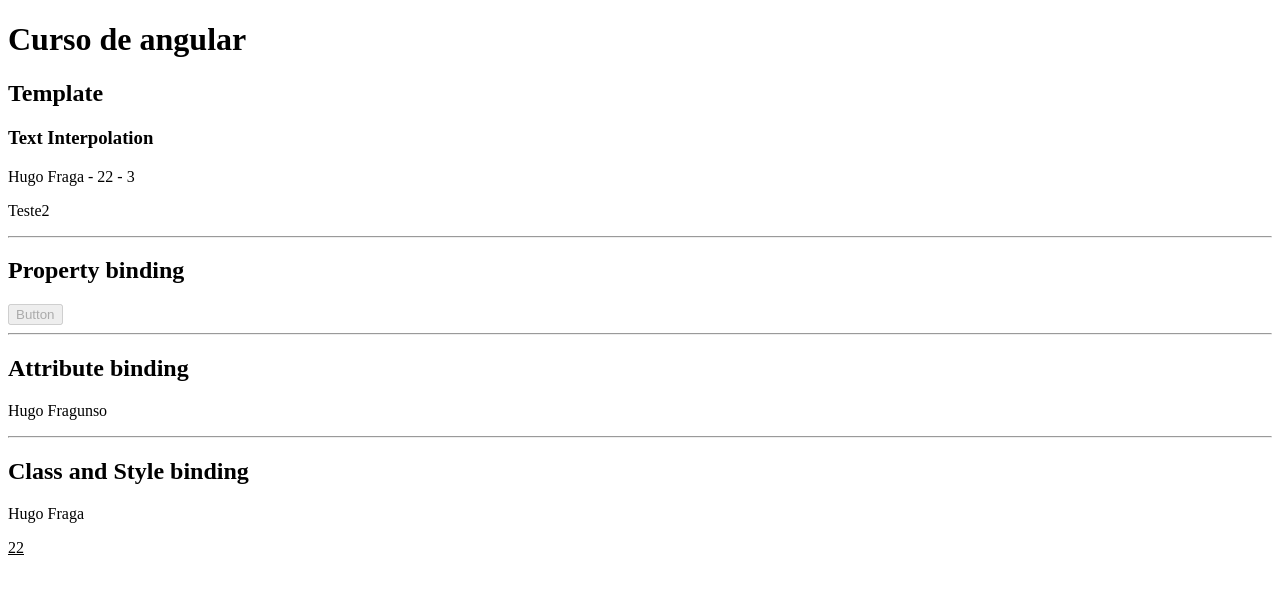
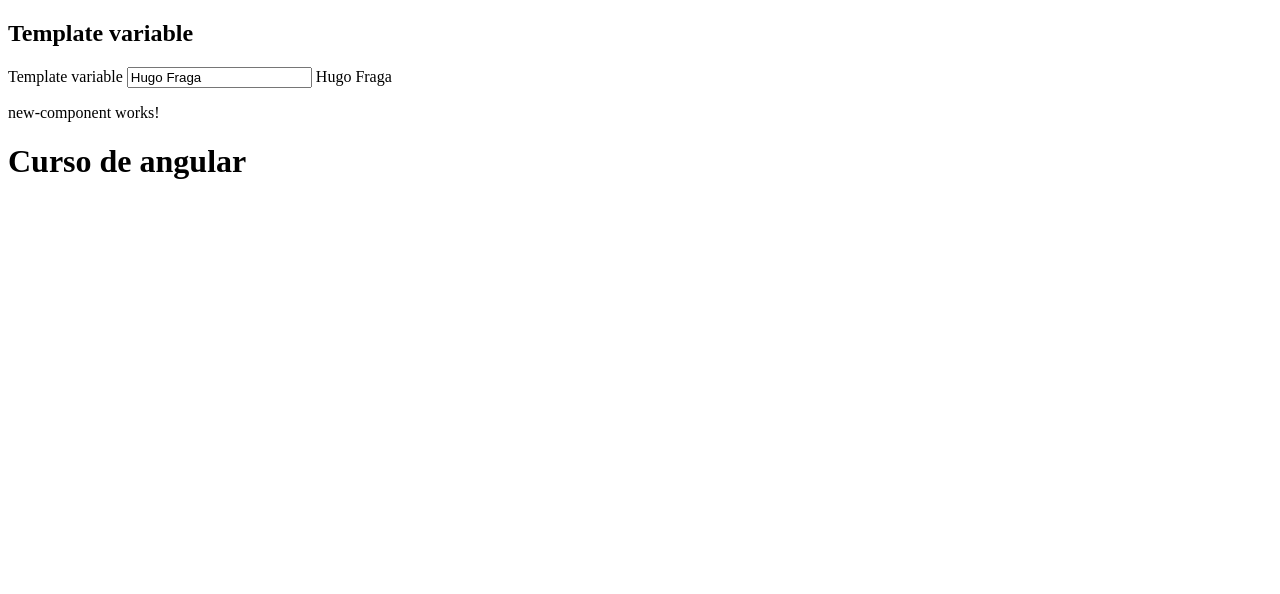
Before and after one commit to HugoFR1/meu-primeiro-projeto-latest-Main-, an Angular app: page / in a window 1280 px wide. Shown: the top 594 px of the page. Built offline with nearby package versions, Linux system fonts and the light colour scheme.

Commit message:
templates

```diff
--- a/src/app/app.component.ts
+++ b/src/app/app.component.ts
@@ -5,11 +5,12 @@ import { RouterOutlet } from '@angular/router';
 //Components
 import { NewComponent } from './components/new-component/new-component.component';
 import { TemplateBindingComponent } from './components/template/template-binding/template-binding.component';
+import { TemplateVariablesComponent } from './components/template/template-variables/template-variables.component';
 
 @Component({
   selector: 'app-root',
   standalone: true,
-  imports: [RouterOutlet, CommonModule, NewComponent, TemplateBindingComponent],
+  imports: [RouterOutlet, CommonModule, NewComponent, TemplateBindingComponent, TemplateVariablesComponent],
   styles:[
     `
       h1 {
@@ -17,9 +18,11 @@ import { TemplateBindingComponent } from './components/template/template-binding
       }
     `],
   template: `
+  <!-- <app-template-binding/> -->
   <!--router-outlet></!--router-outlet> -->
+  <app-template-variables/>
   <h1>Curso de angular</h1>
-  <app-template-binding/>
+
 
 
   `,
--- a/src/app/components/new-component/new-component.component.ts
+++ b/src/app/components/new-component/new-component.component.ts
@@ -10,5 +10,6 @@ import { Component } from '@angular/core';
   styles:[],
 })
 export class NewComponent  {
+  public name = 'New Component';
 
 }
--- a/src/app/components/template/template-binding/template-binding.component.html
+++ b/src/app/components/template/template-binding/template-binding.component.html
@@ -1,25 +1,65 @@
-<h2>Template</h2>
+<!-- <h2>Template</h2>
 <h3>Text Interpolation</h3>
-<p>{{ name }} - {{ age }} - {{ sum(1, 2) }}</p>
+<<p>{{ name }} - {{ age }} - {{ sum() }}</p>-->
 
-<p>{{ condition }}</p>
-<hr/>
+<!-- <p>{{ condition }}</p>
+<hr/> -->
 
-<h2>Property binding</h2>
-<!--<element [property]='value'><\element>-->
-  <button [disabled]="isDisabled">Button</button>
+<!-- <h2>Property binding</h2>
+<<element [property]='value'><\element>-->
+  <!-- <button [disabled]="isDisabled">Button</button> -->
   <!--img [src]="srcValue" [alt]="name" [title]="name" /> -->
 
   <hr />
 
-  <h2>Attribute binding</h2>
+  <!-- <h2>Attribute binding</h2> -->
   <!--<element[attr.attribute-you-are-targeting]='value'></element>-->
-  <p [attr.title]="name" [attr.aria-Label]="name">Hugo Fragunso</p>
-  <hr />
+  <!-- <p [attr.title]="name" [attr.aria-Label]="name">Hugo Fragunso</p>
+  <hr /> -->
 
-  <h2>Class and Style binding</h2>
-  <p [class.background-red]="age>= 22" [class.background-red]="age === 22">
+  <!-- <h2>Class and Style binding</h2>
+  <p [class.background-red]="age > 22" [class.background-blue]="age < 22">
     {{ name }}
   </p>
 
   <p [style.text-decoration]="isTextDecoration">{{ age }}</p>
+
+  <hr />
+
+  <h2>Event Binding</h2> -->
+  <!--
+  <element
+      (targetEventName)='TemplateStatement'
+  ></element>
+  -->
+   <!-- <button (click)="sum()">+</button>
+   <button (click)="sub()">-</button>
+   <input (keydown.shift.t)="onKeyDown($event)" />
+
+   <div
+    style="background: red; width: 300px; height: 300px; margin-top: 10px"
+    (mousemove)="onMouseMove($event)"
+   ></div>
+
+
+   <hr />
+
+   <h3>Two-way binding</h3>
+   <input [ngModel]="name" />
+
+   {{ name }}
+
+   <hr />
+
+   <h2>Templates</h2>
+
+   <h3>Diretiva de atributo</h3>
+   <div [ngClass]="{ 'background-red': age > 25, 'background-blue': age < 25 }"> Classes condicionais.</div>
+
+   <div [ngStyle]="{
+   color: age > 25 ? 'green' : 'red',
+   'font-size': age > 25 ? '10px' : '20px',
+   }"
+   >
+   Estilo dinamico
+  </div> -->
--- a/src/app/components/template/template-binding/template-binding.component.scss
+++ b/src/app/components/template/template-binding/template-binding.component.scss
@@ -0,0 +1,6 @@
+.background-red{
+  background: red;
+}
+.background-blue{
+  background: blue;
+}
--- a/src/app/components/template/template-binding/template-binding.component.ts
+++ b/src/app/components/template/template-binding/template-binding.component.ts
@@ -1,24 +1,41 @@
-import { CommonModule } from '@angular/common';
+import { CommonModule, NgClass } from '@angular/common';
 import { Component } from '@angular/core';
+import { FormsModule } from '@angular/forms';
 
 @Component({
   selector: 'app-template-binding',
   standalone: true,
-  imports: [CommonModule],
+  imports: [CommonModule, FormsModule, NgClass],
   templateUrl: './template-binding.component.html',
   styleUrl: './template-binding.component.scss'
 })
 export class TemplateBindingComponent {
   public name = 'Hugo Fraga';
   public age = 22;
-  public condition = this.age < 1 ? "Teste1" : "Teste2"
+  public condition = this.age > 1 ? 'Teste1' : 'Teste2';
+
   public isDisabled = true;
   public srcValue =
-  'https://vidafullstack.com.br/wp-content/uploads/2022/04/Aprenda-o-que-e-Databinding-com-Angular-1080x675.jpg';
+    'https://vidafullstack.com.br/wp-content/uploads/2022/04/Aprenda-o-que-e-Databinding-com-Angular-1080x675.jpg';
 
   public isTextDecoration = this.age >= 22 ? 'underline' : 'none';
-  public sum(val1: number, val2: number) {
-    return val1 + val2;
-  }
+
+ public sum() {
+  return this.age++;
+ }
+
+ public sub() {
+  return this.age--;
+ }
+
+public onKeyDown(event: Event) {
+  return console.log(event);
+}
+public onMouseMove(event: MouseEvent) {
+  return console.log({
+    clientX: event.clientX,
+    clientY: event.clientY,
+  });
+}
 
 }
--- /dev/null
+++ b/src/app/components/template/template-variables/template-variables.component.html
@@ -0,0 +1,7 @@
+<h2 #h2>Template variable</h2>
+{{ h2.innerText }}
+
+<input #name value="Hugo Fraga" />
+{{ name.value }}
+
+<app-new-component />
--- /dev/null
+++ b/src/app/components/template/template-variables/template-variables.component.ts
@@ -0,0 +1,25 @@
+import { CommonModule } from '@angular/common';
+import { AfterViewInit, Component, ElementRef, ViewChild } from '@angular/core';
+import { NewComponent } from '../../new-component/new-component.component';
+
+@Component({
+  selector: 'app-template-variables',
+  standalone: true,
+  imports: [CommonModule, NewComponent],
+  templateUrl: './template-variables.component.html',
+  styleUrl: './template-variables.component.scss'
+})
+export class TemplateVariablesComponent implements AfterViewInit{
+
+  @ViewChild('name') public nameImput!: ElementRef;
+  @ViewChild('h2') public nameH2!: ElementRef;
+
+  @ViewChild(NewComponent) public childComponent!: NewComponent;
+
+  ngAfterViewInit() {
+    console.log(this.nameImput.nativeElement.value);
+    console.log(this.nameH2.nativeElement.innerText);
+    console.log(this.childComponent.name);
+
+  }
+}
```
Also changed, not shown: src/app/components/template/template-variables/template-variables.component.scss (added), 2 other files (tests, documents, lock files or other folders).
